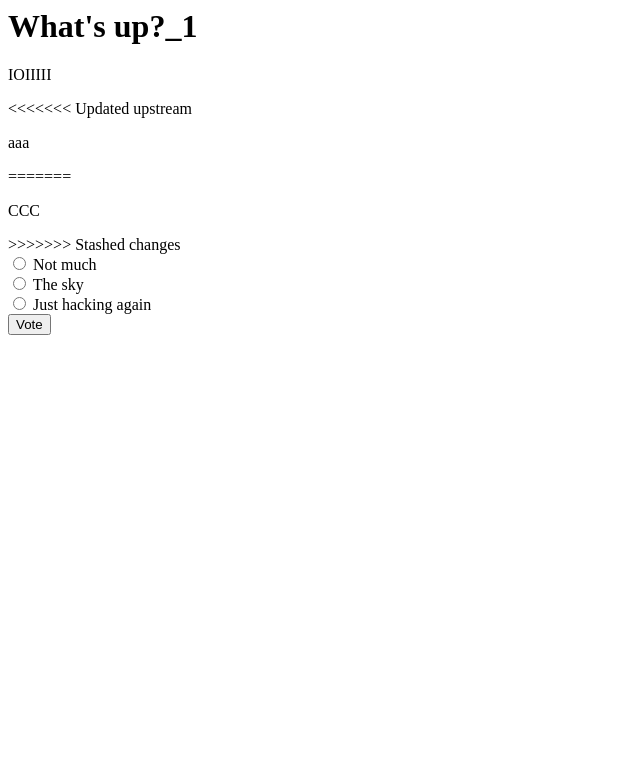
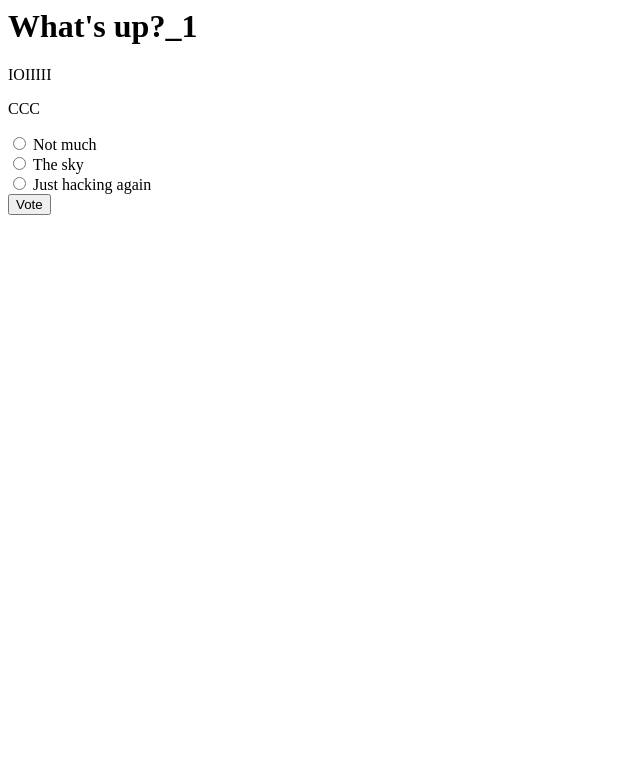
Before and after one commit to foolish-fish-whale/mysite, a Django app: page /polls/1/ in a window 1280 px wide. Shown: the top 783 px of the page, without its empty margins (0-640 px from the left). Run offline with Django 3.2, Linux system fonts and the light colour scheme; data comes from the database, SQL or seed files in the repository.

Commit message:
'テスト'

```diff
--- a/polls/templates/polls/detail.html
+++ b/polls/templates/polls/detail.html
@@ -1,10 +1,6 @@
 <h1>{{ question.question_text }}</h1>
 <p>IOIIIII</p>
-<<<<<<< Updated upstream
-<p>aaa</p>
-=======
 <p>CCC</p>
->>>>>>> Stashed changes
 {% if error_message %}<p><strong>{{ error_message }}</strong></p>{% endif %}
 
 <form action="{% url 'polls:vote' question.id %}" method="post">
```
